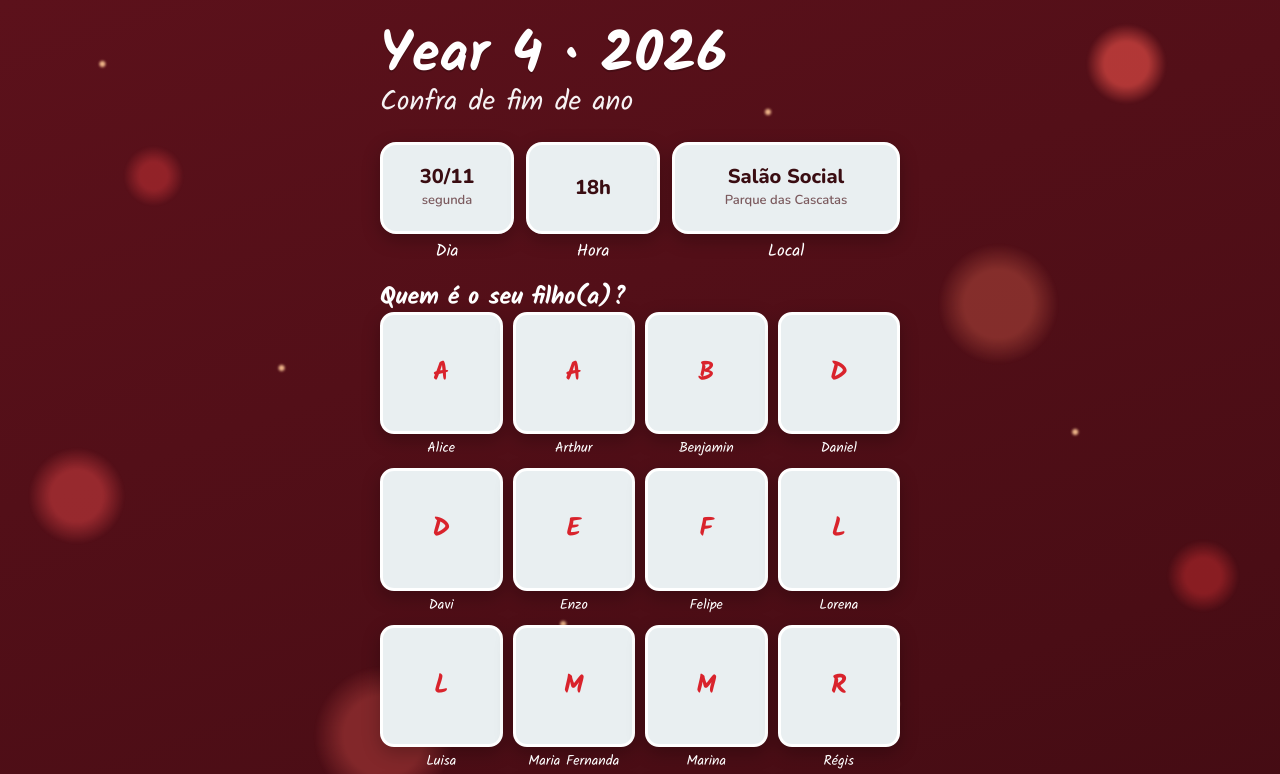
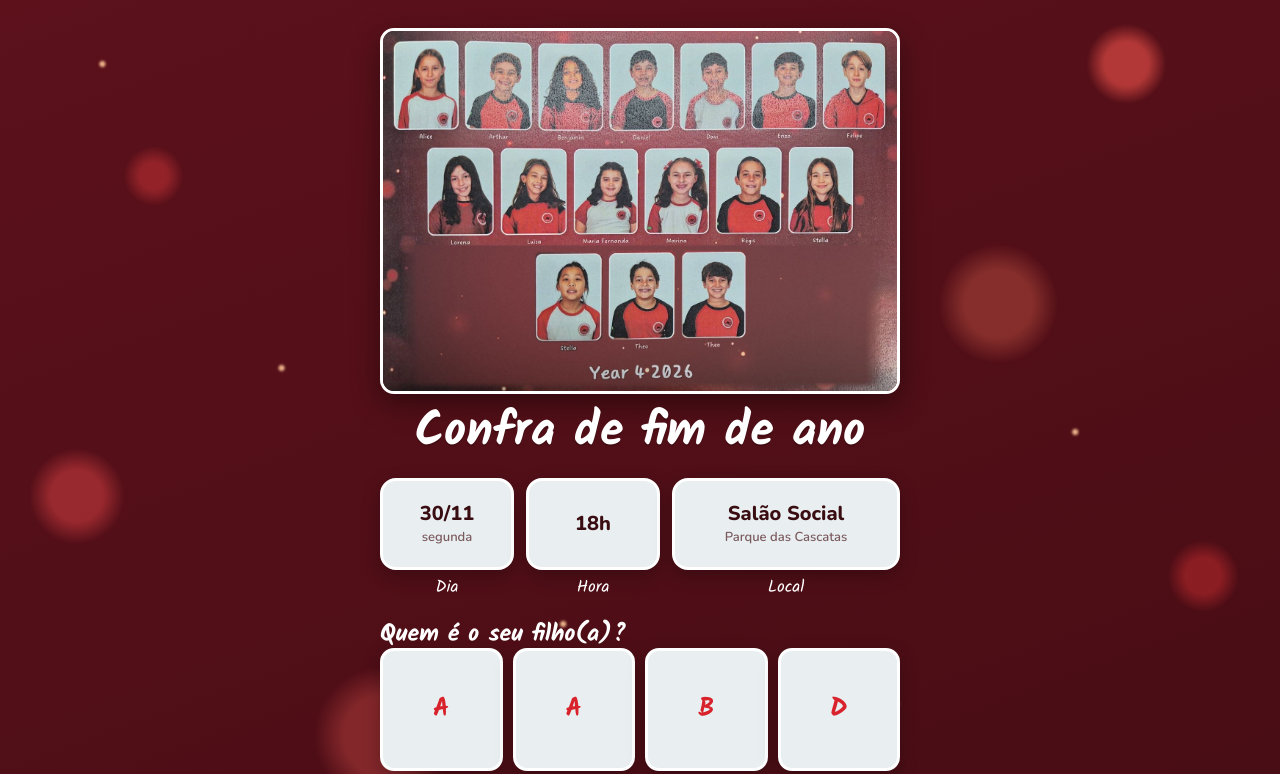
Before and after one commit to PurpleRatatui/confra-year4, a plain HTML site: page index.html in a window 1280 px wide. Shown: the top 774 px of the page. Drawn offline with nearby package versions, Linux system fonts and the light colour scheme.

Commit message:
Foto da turma no topo (sem os adultos) e página fora dos buscadores
Co-Authored-By: Claude Opus 5.5 <noreply@anthropic.com>

```diff
--- a/index.html
+++ b/index.html
@@ -8,6 +8,7 @@
 <meta property="og:title" content="Confra de fim de ano · Year 4 2026">
 <meta property="og:description" content="Segunda, 30/11, às 18h. Confirme quantas pessoas vão.">
 <meta name="theme-color" content="#4A0D15">
+<meta name="robots" content="noindex, nofollow">
 <link rel="preconnect" href="https://fonts.googleapis.com">
 <link rel="preconnect" href="https://fonts.gstatic.com" crossorigin>
 <link rel="stylesheet" href="https://fonts.googleapis.com/css2?family=Kalam:wght@400;700&family=Nunito:wght@400;600;700;800&display=swap">
@@ -66,9 +67,9 @@ body::before {
 .wrap { position: relative; z-index: 1; max-width: 520px; margin: 0 auto; display: flex; flex-direction: column; gap: 22px; }
 
 /* Header */
-.head { color: var(--caption); display: flex; flex-direction: column; gap: 2px; }
-.year { font: 700 clamp(40px, 12vw, 56px)/1 var(--hand); letter-spacing: .01em; margin: 0; text-shadow: 0 2px 0 rgba(0,0,0,.18); }
-.head h1 { font: 400 clamp(22px, 6vw, 28px)/1.2 var(--hand); margin: 0; opacity: .95; }
+.head { color: var(--caption); display: flex; flex-direction: column; gap: 14px; }
+.turma-foto { display: block; width: 100%; height: auto; max-width: 100%; border-radius: 14px; border: 3px solid var(--frame-edge); box-shadow: 0 10px 28px rgba(0,0,0,.4); }
+.head h1 { font: 700 clamp(34px, 10vw, 48px)/1 var(--hand); margin: 0; text-align: center; text-shadow: 0 2px 0 rgba(0,0,0,.18); }
 
 /* Photo-frame blocks */
 .frame {
@@ -172,7 +173,7 @@ input[type=text]:focus { outline: none; border-color: var(--red); box-shadow: 0
 <main class="wrap">
 
   <header class="head">
-    <p class="year">Year 4 · 2026</p>
+    <img class="turma-foto" src="assets/turma.jpg" width="1400" height="981" alt="Foto da turma do Year 4 2026">
     <h1>Confra de fim de ano</h1>
   </header>
 
```
Also changed, not shown: assets/turma.jpg (added).
